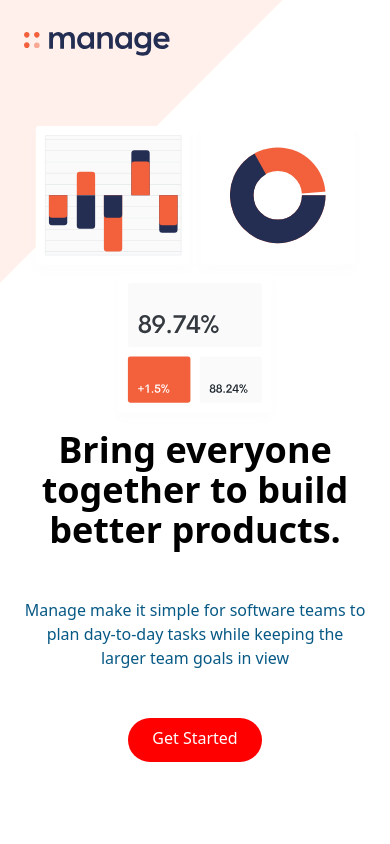
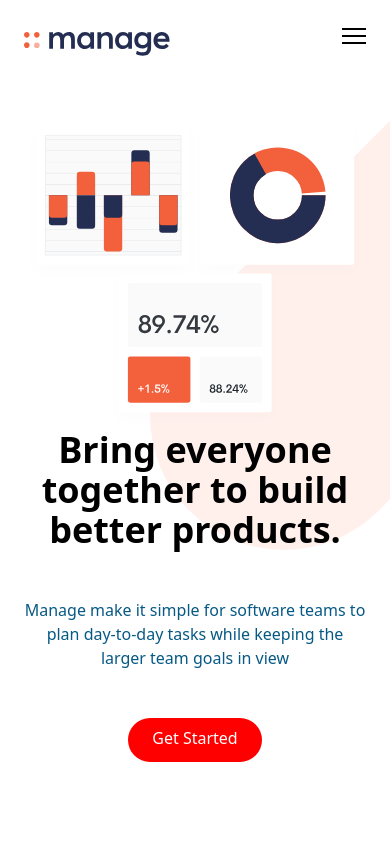
Before and after one commit to dgonzalesi/project-tailswind, a React (Vite) app: page / in a window 390 px wide. Shown: the top 844 px of the page. Built offline with nearby package versions, Linux system fonts and the light colour scheme.

Commit message:
Add hamburger menu

```diff
--- a/src/App.css
+++ b/src/App.css
@@ -4,3 +4,66 @@ body {
     background-size: 800px;
     background-position: 90% -15%;
 }
+
+#cta {
+    background-image: url('./img/bg-simplify-section-desktop.svg');
+    background-repeat: no-repeat;
+    background-size: 100%;
+    background-position: 10% 10%;
+}
+
+@media(max-width: 576px) {
+    body {
+        background-size: 500px;
+        background-position: 150px 50px;
+    }
+    #cta {
+        background-image: url('./img/bg-simplify-section-mobile.svg');
+    }
+}
+
+.hamburger {
+    cursor: pointer;
+    width: 24px;
+    height: 24px;
+    transition: all 0.25s;
+    position: relative;
+}
+
+.hamburger-top,
+.hamburger-middle,
+.hamburger-bottom {
+    position: absolute;
+    top: 0;
+    left: 0;
+    width: 24px;
+    height: 2px;
+    background-color: #000;
+    transform: rotate(0);
+    transition: all 0.5s;
+}
+
+.hamburger-middle {
+    transform: translateY(7px);
+}
+
+.hamburger-bottom {
+    transform: translateY(14px);
+}
+
+.open {
+    transform: rotate(90deg);
+    transform: translateY(0px);
+}
+
+.open .hamburger-top {
+    transform: rotate(45deg) translateY(7px) translate(7px);
+}
+
+.open .hamburger-middle {
+    display: none;
+}
+
+.open .hamburger-bottom {
+    transform: rotate(-45deg) translateY(7px) translate(-7px);
+}
--- a/src/MobileMenu.jsx
+++ b/src/MobileMenu.jsx
@@ -2,7 +2,7 @@ import React from 'react'
 
 export const MobileMenu = () => {
   return (
-    <div id="menu" className="hidden absolute flex-col items-center self-end py-8 mt-10 space-y-6 font-bold bg-white sm:w-auto sm:self-center left-6 right-6 drop-shadow-md md:hidden">
+    <div id="menu" className="absolute flex flex-col items-center self-end py-8 mt-10 space-y-6 font-bold bg-white sm:w-auto sm:self-center left-6 right-6 drop-shadow-md md:hidden">
         <a href="#">Pricing </a>
         <a href="#">About Us</a>
         <a href="#">Product</a>
--- a/src/Navbar.jsx
+++ b/src/Navbar.jsx
@@ -1,32 +1,62 @@
-import React from 'react'
+import { useState, React } from 'react'
 import { MobileMenu } from './MobileMenu'
 
 export const Navbar = () => {
+  const [mouted, setMout] = useState('')
+  const [open, setOpen] = useState('')
+  const clickHandler = (e) => {
+    const button = document.getElementById('menu-btn')
+    e.preventDefault()
+    if (open === 'open') {
+      setOpen('')
+      setMout('')
+    } else {
+      setOpen('open')
+      setMout(<MobileMenu />)
+    }
+  }
+
   return (
     <nav className="relative container mx-auto p-6">
+      {mouted}
       <div className="flex items-center justify-between">
         <div className="pt-2">
           <img src="/src/img/logo.svg" alt="Logo hotel" className="" />
         </div>
         <div className="hidden md:flex space-x-6">
-                <a href="#" className="text-gray-500 hover:text-gray-900">Pricing</a>
-                <a href="#" className="text-gray-500 hover:text-gray-900">Product</a>
-                <a href="#" className="text-gray-500 hover:text-gray-900">About Us</a>
-                <a href="#" className="text-gray-500 hover:text-gray-900">Careers</a>
-                <a href="#" className="text-gray-500 hover:text-gray-900">Community</a>
+          <a href="#" className="text-gray-500 hover:text-gray-900">
+            Pricing
+          </a>
+          <a href="#" className="text-gray-500 hover:text-gray-900">
+            Product
+          </a>
+          <a href="#" className="text-gray-500 hover:text-gray-900">
+            About Us
+          </a>
+          <a href="#" className="text-gray-500 hover:text-gray-900">
+            Careers
+          </a>
+          <a href="#" className="text-gray-500 hover:text-gray-900">
+            Community
+          </a>
         </div>
-            <a href="" className="hidden md:block p-3 px-6 pt-2 text-white bg-brightRed rounded-full baseline hover:bg-rose-900">Get Started</a>
+        <a
+          href=""
+          className="hidden md:block p-3 px-6 pt-2 text-white bg-brightRed rounded-full baseline hover:bg-rose-900">
+          Get Started
+        </a>
         {/* Hamburger Menu */}
-
-            <button id="menu-btn" className="block hamburger md:hidden focus:outline-none">
+        {}
+        <button
+          id="menu-btn"
+          onClick={clickHandler}
+          className={`${open} block hamburger md:hidden focus:outline-none`}>
           <span className="hamburger-top"></span>
           <span className="hamburger-middle"></span>
-              <span className="hamburger-bottonm"></span>
+          <span className="hamburger-bottom"></span>
         </button>
       </div>
-
       {/* Mobile Menu */}
-          <MobileMenu />
     </nav>
   )
 }
```
Lines whose indentation alone changed are shown as unchanged.
